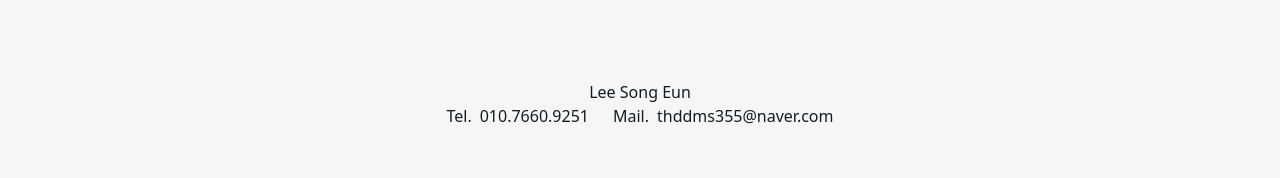
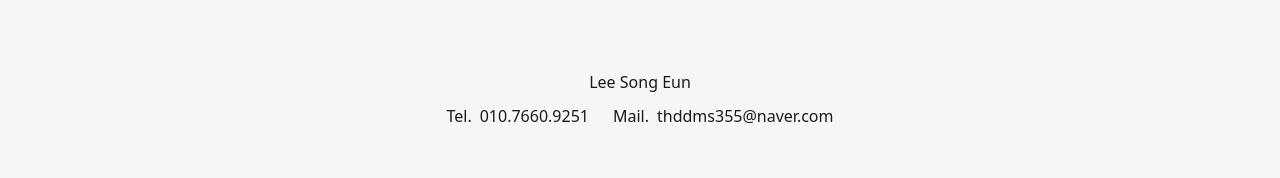
Before and after one commit to lse-7660/portfolio_songeun, a React (Vite) app: page / in a window 1280 px wide. Shown: the part 592-770 px from the top of the page. Built offline with nearby package versions, Linux system fonts and the light colour scheme.

Commit message:
[style, chore] 인트로 섹션 간격 수정

```diff
--- a/src/components/main/Intro.jsx
+++ b/src/components/main/Intro.jsx
@@ -15,7 +15,7 @@ const Intro = () => {
                         설계합니다.
                     </p>
                 </div>
-                <div className="intro-info flex flex-col items-center">
+                <div className="intro-info flex flex-col items-center gap-[10px]">
                     <p>Lee Song Eun</p>
                     <div className="intro-info-wrap flex flex-row gap-6">
                         <div className="intro-info-tel flex flex-row gap-2">
```
